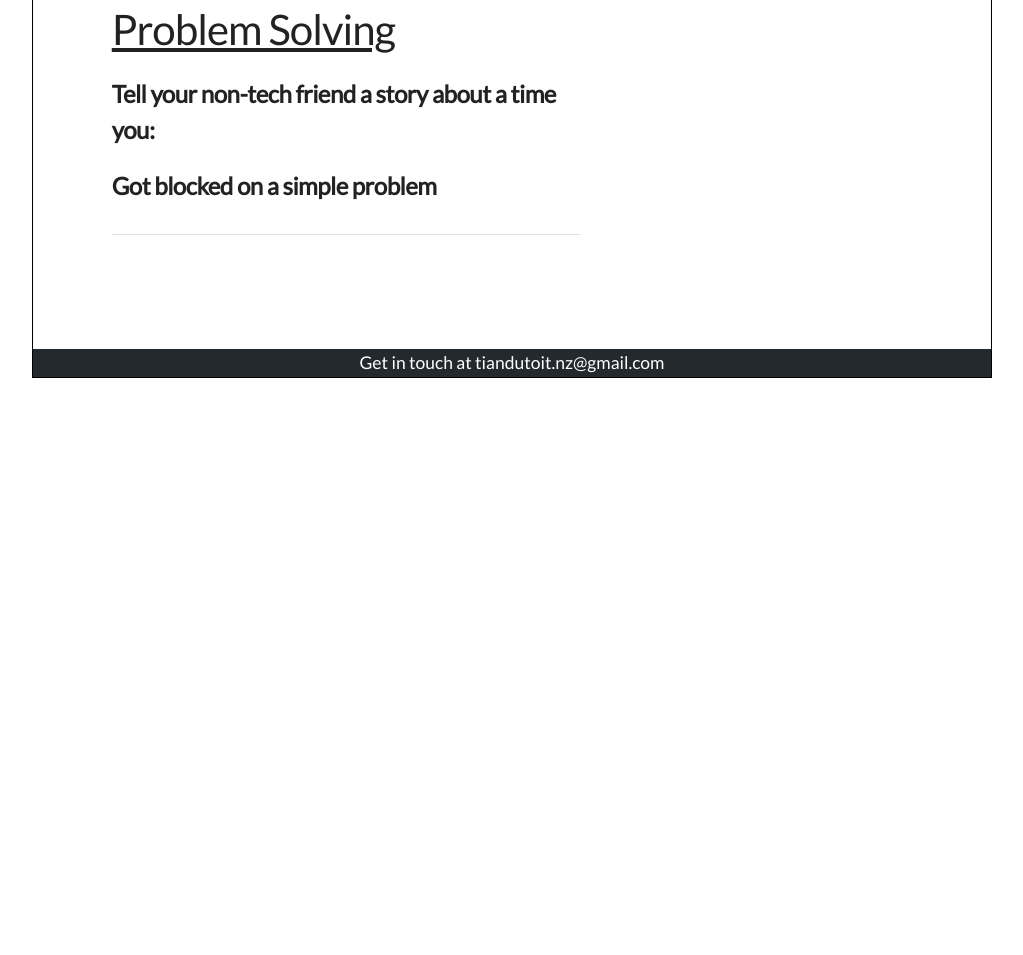
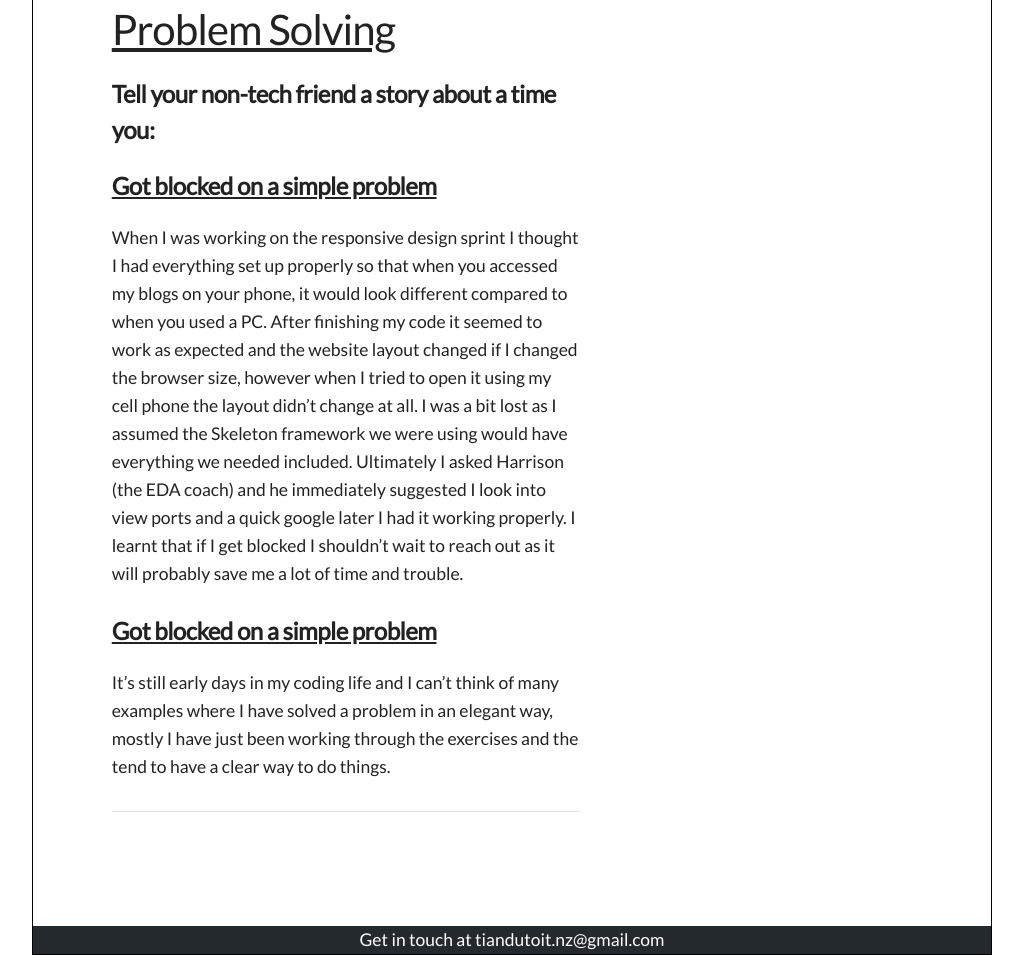
Before and after one commit to tian-dutoit/tian-dutoit.github.io, a plain HTML site: page blog/technical-blog.html in a window 1280 px wide. Shown: the part 6518-7473 px from the top of the page, without its empty margins (128-1151 px from the left). Before the commit the page ends 6896 px from the top, so only its background shows below. Drawn offline with nearby package versions, Linux system fonts and the light colour scheme.

Commit message:
added technical blog five and added underline heading class

```diff
--- a/blog/technical-blog.html
+++ b/blog/technical-blog.html
@@ -96,14 +96,10 @@
           <div id="tBlogFive">
             <h2>Problem Solving</h2>
             <h5>Tell your non-tech friend a story about a time you:</h5>
-            <h5>Got blocked on a simple problem</h5>
-            <p></p>
-            <h5></h5>
-            <p></p>
-            <h5></h5>
-            <p></p>
-            <h5></h5>
-            <p></p>
+            <h5 class = "underline">Got blocked on a simple problem</h5>
+            <p>When I was working on the responsive design sprint I thought I had everything set up properly so that when you accessed my blogs on your phone, it would look different compared to when you used a PC. After finishing my code it seemed to work as expected and the website layout changed if I changed the browser size, however when I tried to open it using my cell phone the layout didn’t change at all. I was a bit lost as I assumed the Skeleton framework we were using would have everything we needed included. Ultimately I asked Harrison (the EDA coach) and he immediately suggested I look into view ports and a quick google later I had it working properly. I learnt that if I get blocked I shouldn’t wait to reach out as it will probably save me a lot of time and trouble.</p>
+            <h5 class = "underline">Got blocked on a simple problem</h5>
+            <p>It’s still early days in my coding life and I can’t think of many examples where I have solved a problem in an elegant way, mostly I have just been working through the exercises and the tend to have a clear way to do things.</p>
           </div>
           <hr>
         </div>
--- a/styles/main.css
+++ b/styles/main.css
@@ -22,6 +22,9 @@ h5 {
 
 }
 
+.underline {
+  text-decoration: underline;
+}
 
 #title {
   background-color: #24292e;
```
